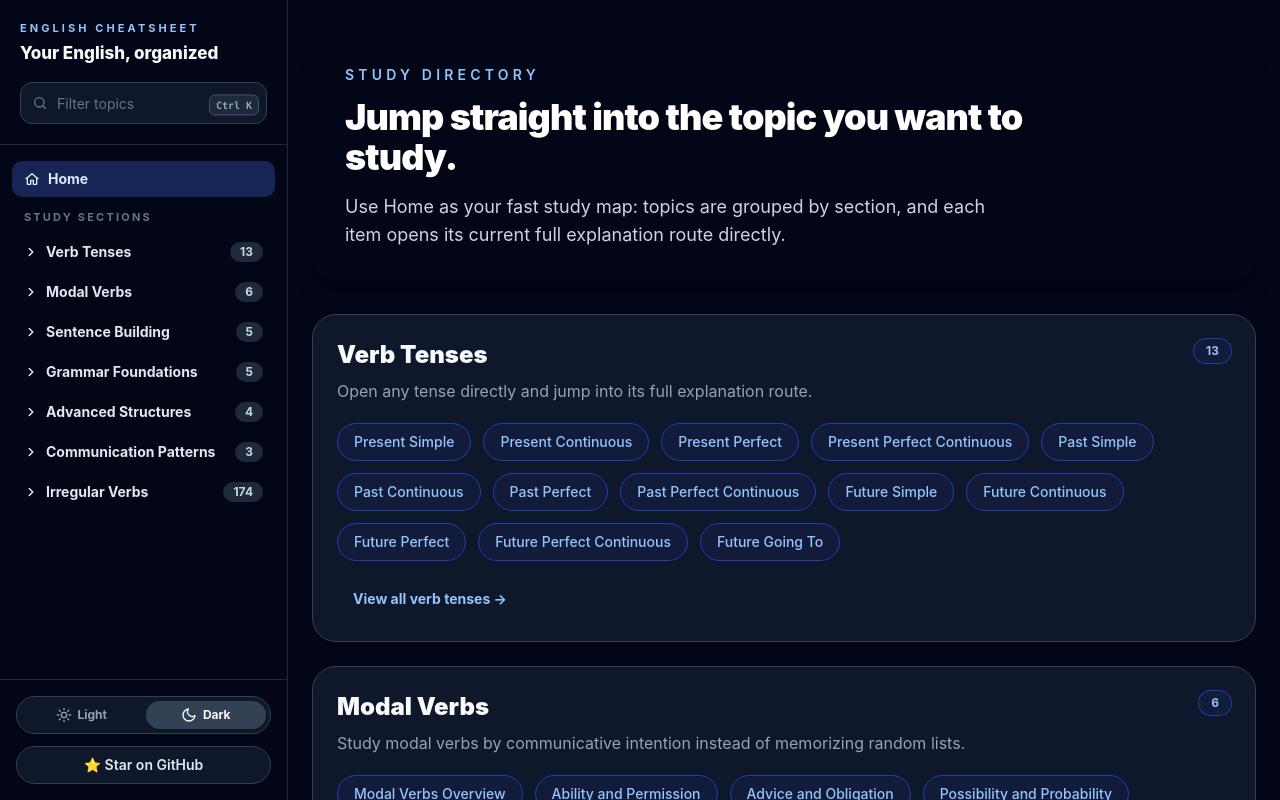
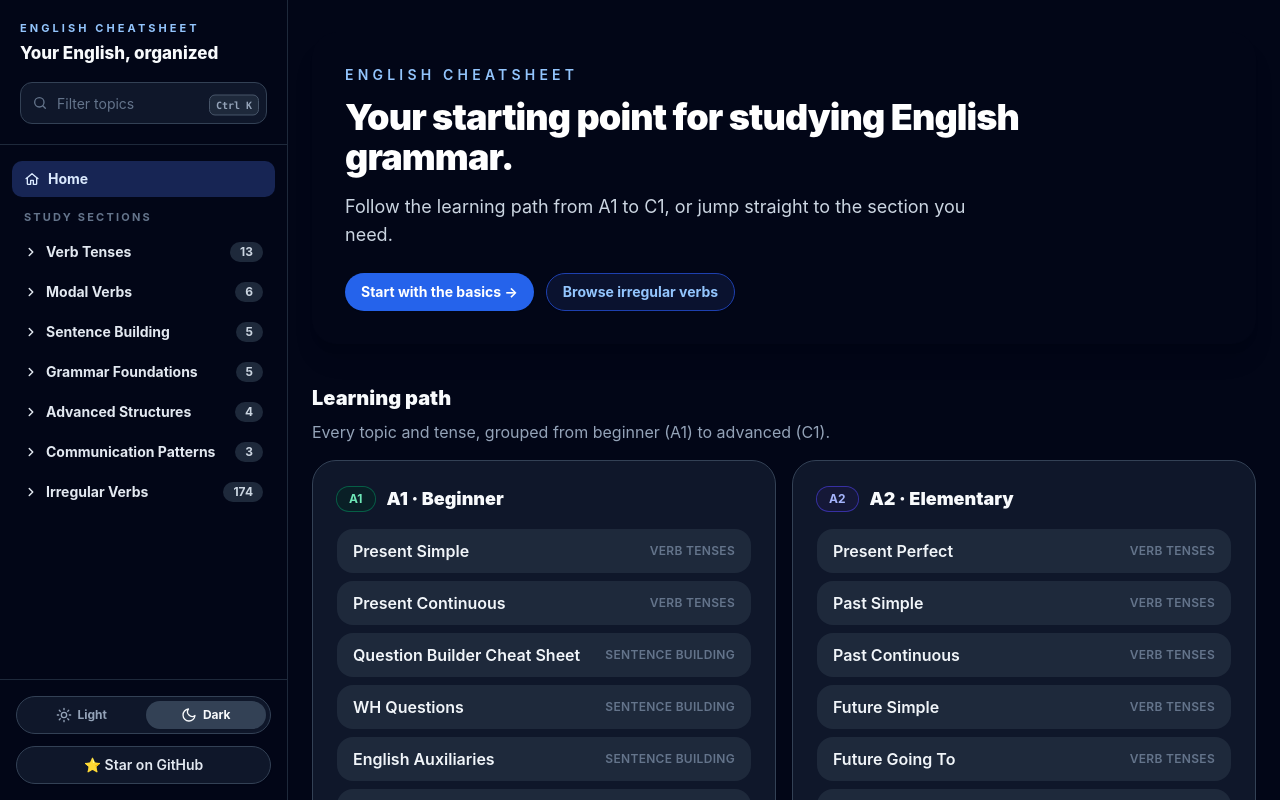
Before and after one commit to Whit3-Devs/web-and-repository-of-english, a React (Vite) app: page / in a window 1280 px wide. Shown: the top 800 px of the page. Built offline with nearby package versions, Linux system fonts and the light colour scheme.

Commit message:
feat: redesign home as a study starting point

```diff
--- a/src/components/AppLayout.tsx
+++ b/src/components/AppLayout.tsx
@@ -10,6 +10,10 @@ import { findVerbTenseBySlug } from "../data/verbTenses";
 import { MobileNavBar } from "./navigation/MobileNavBar";
 import { Sidebar } from "./navigation/Sidebar";
 import { useMediaQuery } from "../shared/hooks/useMediaQuery";
+import {
+  useRecentlyVisitedStore,
+  type RecentlyVisitedEntry
+} from "../store/useRecentlyVisitedStore";
 
 // Matches Tailwind's `lg` breakpoint, where the sidebar replaces the mobile drawer.
 const desktopQuery = "(min-width: 1024px)";
@@ -33,6 +37,7 @@ export function AppLayout() {
   const pageTitle = getPageTitle(location.pathname);
   const pageDescription = getPageDescription(location.pathname);
   useDocumentMeta({ title: pageTitle, description: pageDescription, pathname: location.pathname });
+  useRecordVisit(location.pathname, pageTitle);
   const isDesktop = useMediaQuery(desktopQuery);
 
   return (
@@ -169,6 +174,49 @@ function setCanonicalHref(href: string) {
   document.querySelector('link[rel="canonical"]')?.setAttribute("href", href);
 }
 
+// Records topic/tense/verb detail pages (not Home, not listing pages) so the
+// Home page can show a "Continue studying" shortcut. Kept as one effect here
+// rather than spread across every detail page component.
+function useRecordVisit(pathname: string, title: string) {
+  const recordVisit = useRecentlyVisitedStore((state) => state.recordVisit);
+
+  useEffect(() => {
+    const entry = getVisitedEntry(pathname, title);
+
+    if (entry) {
+      recordVisit(entry);
+    }
+  }, [pathname, title, recordVisit]);
+}
+
+function getVisitedEntry(pathname: string, title: string): RecentlyVisitedEntry | undefined {
+  const verbTenseMatch = matchPath("/verb-tenses/:slug", pathname);
+  if (verbTenseMatch?.params.slug && findVerbTenseBySlug(verbTenseMatch.params.slug)) {
+    return { path: pathname, title, kind: "verb-tense" };
+  }
+
+  for (const section of visibleGrammarTopicSections) {
+    const details = grammarTopicSectionDetails[section];
+    const grammarTopicMatch = matchPath(`${details.path}/:slug`, pathname);
+    if (
+      grammarTopicMatch?.params.slug &&
+      findGrammarTopic(section, grammarTopicMatch.params.slug)
+    ) {
+      return { path: pathname, title, kind: "grammar-topic" };
+    }
+  }
+
+  const irregularVerbMatch = matchPath("/irregular-verbs/:slug", pathname);
+  if (
+    irregularVerbMatch?.params.slug &&
+    findIrregularVerbBySlug(irregularVerbMatch.params.slug)
+  ) {
+    return { path: pathname, title, kind: "irregular-verb" };
+  }
+
+  return undefined;
+}
+
 function getPageTitle(pathname: string) {
   if (pathname === "/") {
     return "Home";
--- /dev/null
+++ b/src/features/home/learningPath.ts
@@ -0,0 +1,55 @@
+import { grammarTopicSectionDetails, grammarTopics } from "../../data/grammarTopics";
+import { verbTenses } from "../../data/verbTenses";
+import type { CefrLevel } from "../../shared/types/content";
+import { cefrLevelOrder } from "../../shared/utils/cefrLevel";
+
+export type LearningPathItem = {
+  id: string;
+  label: string;
+  to: string;
+  level: CefrLevel;
+  sectionLabel: string;
+};
+
+export type LearningPathLevelGroup = {
+  level: CefrLevel;
+  items: LearningPathItem[];
+};
+
+function buildAllLearningPathItems(): LearningPathItem[] {
+  const tenseItems: LearningPathItem[] = verbTenses.map((tense) => ({
+    id: `verb-tense-${tense.id}`,
+    label: tense.name,
+    to: tense.fullExplanationPath,
+    level: tense.level,
+    sectionLabel: "Verb Tenses"
+  }));
+
+  const topicItems: LearningPathItem[] = grammarTopics.map((topic) => ({
+    id: `grammar-topic-${topic.id}`,
+    label: topic.title,
+    to: topic.fullExplanationPath,
+    level: topic.level,
+    sectionLabel: grammarTopicSectionDetails[topic.section].label
+  }));
+
+  return [...tenseItems, ...topicItems];
+}
+
+// Verb tenses form the skeleton of the language, so within each level they are
+// listed before grammar topics. Both lists keep their existing pedagogical
+// order from the data files.
+export function buildLearningPath(): LearningPathLevelGroup[] {
+  const allItems = buildAllLearningPathItems();
+
+  return cefrLevelOrder
+    .map((level) => ({
+      level,
+      items: allItems.filter((item) => item.level === level)
+    }))
+    .filter((group) => group.items.length > 0);
+}
+
+export function getFirstLearningPathItem(): LearningPathItem | undefined {
+  return buildLearningPath()[0]?.items[0];
+}
--- a/src/pages/HomePage.tsx
+++ b/src/pages/HomePage.tsx
@@ -1,4 +1,5 @@
-import { ActionLink, Badge, Card, PillLink } from "../components/ui";
+import { Link } from "react-router-dom";
+import { ActionLink, Badge, Card } from "../components/ui";
 import {
   getGrammarTopicsBySection,
   grammarTopicSectionDetails,
@@ -6,97 +7,161 @@ import {
 } from "../data/grammarTopics";
 import { irregularVerbs } from "../data/irregularVerbs";
 import { verbTenses } from "../data/verbTenses";
+import { buildLearningPath, getFirstLearningPathItem } from "../features/home/learningPath";
+import { cefrLevelLabels, getCefrLevelBadgeVariant } from "../shared/utils/cefrLevel";
+import {
+  recentlyVisitedKindLabels,
+  useRecentlyVisitedStore
+} from "../store/useRecentlyVisitedStore";
 
-const irregularVerbPreview = irregularVerbs.slice(0, 24);
-
-const sections = [
+const sectionOverviews = [
   {
     title: "Verb Tenses",
-    description: "Open any tense directly and jump into its full explanation route.",
+    description: "Compare every tense side by side and open the one you need.",
     count: verbTenses.length,
-    topics: verbTenses.map((verbTense) => ({
-      label: verbTense.name,
-      to: verbTense.fullExplanationPath
-    })),
-    viewAllPath: "/verb-tenses",
-    viewAllLabel: "View all verb tenses"
+    to: "/verb-tenses"
   },
   ...visibleGrammarTopicSections.map((section) => ({
     title: grammarTopicSectionDetails[section].label,
     description: grammarTopicSectionDetails[section].description,
     count: getGrammarTopicsBySection(section).length,
-    topics: getGrammarTopicsBySection(section).map((topic) => ({
-      label: topic.title,
-      to: topic.fullExplanationPath
-    })),
-    viewAllPath: grammarTopicSectionDetails[section].path,
-    viewAllLabel: grammarTopicSectionDetails[section].viewAllLabel
+    to: grammarTopicSectionDetails[section].path
   })),
   {
     title: "Irregular Verbs",
-    description:
-      "Start with a strong preview set here, then open the full irregular verb list when needed.",
+    description: "Every irregular verb with its forms and example sentences.",
     count: irregularVerbs.length,
-    topics: irregularVerbPreview.map((verb) => ({
-      label: verb.infinitive,
-      to: verb.fullExplanationPath
-    })),
-    viewAllPath: "/irregular-verbs",
-    viewAllLabel: "View all irregular verbs"
+    to: "/irregular-verbs"
   }
 ];
 
+const learningPath = buildLearningPath();
+const firstLearningPathItem = getFirstLearningPathItem();
+
 export function HomePage() {
+  const recentlyVisited = useRecentlyVisitedStore((state) => state.entries);
+
   return (
-    <section className="space-y-8">
+    <section className="space-y-10">
       <Card variant="highlight" padding="lg">
         <p className="text-sm font-semibold uppercase tracking-[0.3em] text-blue-300">
-          Study Directory
+          English Cheatsheet
         </p>
         <h1 className="mt-3 max-w-3xl text-4xl font-black tracking-tight">
-          Jump straight into the topic you want to study.
+          Your starting point for studying English grammar.
         </h1>
         <p className="mt-4 max-w-2xl text-lg text-slate-300">
-          Use Home as your fast study map: topics are grouped by section, and each
-          item opens its current full explanation route directly.
+          Follow the learning path from A1 to C1, or jump straight to the
+          section you need.
         </p>
+        <div className="mt-6 flex flex-wrap gap-3">
+          {firstLearningPathItem ? (
+            <ActionLink to={firstLearningPathItem.to} variant="primary">
+              Start with the basics →
+            </ActionLink>
+          ) : null}
+          <ActionLink to="/irregular-verbs" variant="soft">
+            Browse irregular verbs
+          </ActionLink>
+        </div>
       </Card>
 
-      <div className="grid gap-6">
-        {sections.map((section) => (
-          <section key={section.title}>
-            <Card interactive>
-              <div className="flex flex-wrap items-start justify-between gap-4">
-                <div>
-                  <h3 className="text-2xl font-black text-slate-950 dark:text-slate-50">{section.title}</h3>
-                  <p className="mt-2 max-w-3xl text-slate-600 dark:text-slate-400">{section.description}</p>
-                </div>
+      {recentlyVisited.length > 0 ? (
+        <section aria-labelledby="continue-studying-heading">
+          <h2
+            id="continue-studying-heading"
+            className="text-xl font-black text-slate-950 dark:text-slate-50"
+          >
+            Continue studying
+          </h2>
+          <div className="mt-4 grid gap-3 sm:grid-cols-2 lg:grid-cols-4">
+            {recentlyVisited.map((entry) => (
+              <Link
+                key={entry.path}
+                to={entry.path}
+                className="rounded-2xl border border-slate-200 bg-white p-4 shadow-sm transition duration-200 ease-out hover:-translate-y-0.5 hover:border-blue-200 hover:shadow-md focus-visible:outline-none focus-visible:ring-4 focus-visible:ring-blue-100 motion-reduce:transition-none motion-reduce:hover:translate-y-0 dark:border-slate-700 dark:bg-slate-900 dark:hover:border-blue-700 dark:focus-visible:ring-blue-950"
+              >
+                <p className="text-xs font-bold uppercase tracking-[0.2em] text-blue-600 dark:text-blue-300">
+                  {recentlyVisitedKindLabels[entry.kind]}
+                </p>
+                <p className="mt-1 truncate font-bold text-slate-950 dark:text-slate-50">
+                  {entry.title}
+                </p>
+              </Link>
+            ))}
+          </div>
+        </section>
+      ) : null}
+
+      <section aria-labelledby="learning-path-heading">
+        <h2
+          id="learning-path-heading"
+          className="text-xl font-black text-slate-950 dark:text-slate-50"
+        >
+          Learning path
+        </h2>
+        <p className="mt-2 max-w-3xl text-slate-600 dark:text-slate-400">
+          Every topic and tense, grouped from beginner (A1) to advanced (C1).
+        </p>
+
+        <div className="mt-4 grid gap-4 lg:grid-cols-2">
+          {learningPath.map((group) => (
+            <Card key={group.level}>
+              <div className="flex items-center gap-3">
+                <Badge variant={getCefrLevelBadgeVariant(group.level)}>{group.level}</Badge>
+                <h3 className="text-lg font-black text-slate-950 dark:text-slate-50">
+                  {cefrLevelLabels[group.level]}
+                </h3>
+              </div>
+
+              <ul className="mt-4 space-y-2">
+                {group.items.map((item) => (
+                  <li key={item.id}>
+                    <Link
+                      to={item.to}
+                      className="flex items-center justify-between gap-3 rounded-2xl bg-slate-50 px-4 py-2.5 transition duration-200 ease-out hover:bg-blue-50 focus-visible:outline-none focus-visible:ring-4 focus-visible:ring-blue-100 motion-reduce:transition-none dark:bg-slate-800 dark:hover:bg-blue-950/40 dark:focus-visible:ring-blue-950"
+                    >
+                      <span className="truncate font-semibold text-slate-800 dark:text-slate-100">
+                        {item.label}
+                      </span>
+                      <span className="shrink-0 text-xs font-semibold uppercase tracking-wide text-slate-400 dark:text-slate-500">
+                        {item.sectionLabel}
+                      </span>
+                    </Link>
+                  </li>
+                ))}
+              </ul>
+            </Card>
+          ))}
+        </div>
+      </section>
+
+      <section aria-labelledby="sections-heading">
+        <h2 id="sections-heading" className="text-xl font-black text-slate-950 dark:text-slate-50">
+          Sections
+        </h2>
+
+        <div className="mt-4 grid gap-4 sm:grid-cols-2 lg:grid-cols-3">
+          {sectionOverviews.map((section) => (
+            <Card key={section.title} interactive>
+              <div className="flex items-start justify-between gap-3">
+                <h3 className="text-lg font-black text-slate-950 dark:text-slate-50">
+                  {section.title}
+                </h3>
                 <Badge variant="primary">{section.count}</Badge>
               </div>
-
-              <div className="mt-5 flex flex-wrap gap-3">
-                {section.topics.map((topic) => (
-                  <PillLink
-                    key={`${section.title}-${topic.label}`}
-                    to={topic.to}
-                  >
-                    {topic.label}
-                  </PillLink>
-                ))}
-              </div>
-
-              <div className="mt-5">
-                <ActionLink
-                  to={section.viewAllPath}
-                  variant="text"
-                >
-                  {section.viewAllLabel} →
+              <p className="mt-2 text-sm text-slate-600 dark:text-slate-400">
+                {section.description}
+              </p>
+              <div className="mt-4">
+                <ActionLink to={section.to} variant="text">
+                  View all →
                 </ActionLink>
               </div>
             </Card>
-          </section>
-        ))}
-      </div>
+          ))}
+        </div>
+      </section>
     </section>
   );
 }
--- /dev/null
+++ b/src/store/useRecentlyVisitedStore.ts
@@ -0,0 +1,80 @@
+import { create } from "zustand";
+import { createJSONStorage, persist, type StateStorage } from "zustand/middleware";
+
+export type RecentlyVisitedKind = "verb-tense" | "grammar-topic" | "irregular-verb";
+
+export type RecentlyVisitedEntry = {
+  path: string;
+  title: string;
+  kind: RecentlyVisitedKind;
+};
+
+export const recentlyVisitedKindLabels: Record<RecentlyVisitedKind, string> = {
+  "verb-tense": "Verb tense",
+  "grammar-topic": "Grammar topic",
+  "irregular-verb": "Irregular verb"
+};
+
+export const recentlyVisitedStorageKey = "english-cheatsheet-recently-visited";
+const maxEntries = 4;
+
+type RecentlyVisitedState = {
+  entries: RecentlyVisitedEntry[];
+  recordVisit: (entry: RecentlyVisitedEntry) => void;
+};
+
+// Wrap storage access so a blocked or full localStorage (private browsing,
+// disabled storage, quota errors) never throws and breaks navigation.
+const safeStorage: StateStorage = {
+  getItem: (name) => {
+    if (typeof window === "undefined") {
+      return null;
+    }
+
+    try {
+      return window.localStorage.getItem(name);
+    } catch {
+      return null;
+    }
+  },
+  setItem: (name, value) => {
+    if (typeof window === "undefined") {
+      return;
+    }
+
+    try {
+      window.localStorage.setItem(name, value);
+    } catch {
+      // Ignore storage failures; recently-visited is a nice-to-have, not critical state.
+    }
+  },
+  removeItem: (name) => {
+    if (typeof window === "undefined") {
+      return;
+    }
+
+    try {
+      window.localStorage.removeItem(name);
+    } catch {
+      // Ignore storage failures.
+    }
+  }
+};
+
+export const useRecentlyVisitedStore = create<RecentlyVisitedState>()(
+  persist(
+    (set, get) => ({
+      entries: [],
+      recordVisit: (entry) => {
+        const withoutDuplicate = get().entries.filter(
+          (existing) => existing.path !== entry.path
+        );
+        set({ entries: [entry, ...withoutDuplicate].slice(0, maxEntries) });
+      }
+    }),
+    {
+      name: recentlyVisitedStorageKey,
+      storage: createJSONStorage(() => safeStorage)
+    }
+  )
+);
```
Also changed, not shown: 2 other files (tests, documents, lock files or other folders).
